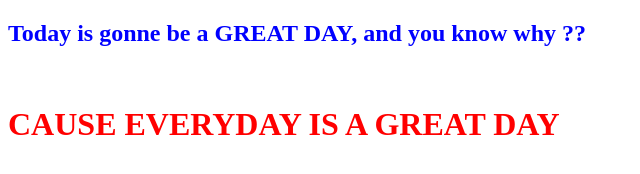
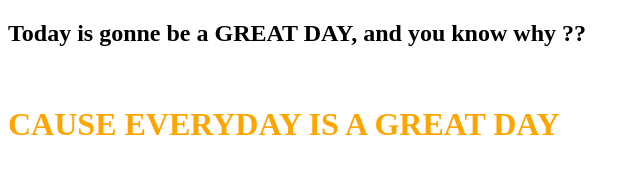
Before and after one commit to NadaAbdelaziz/website1, a plain HTML site: page index.html in a window 1280 px wide. Shown: the whole page, without its empty margins (0-640 px from the left). Drawn offline with Linux system fonts and the light colour scheme.

Commit message:
change header color to orange
change header color to orange

```diff
--- a/css/styles.css
+++ b/css/styles.css
@@ -1,8 +1,3 @@
-h1 {
-	color: red;
+   h1 {
+	color: orange;
    }
-
-h2 {
-
-    color : blue ;
-   }
```
